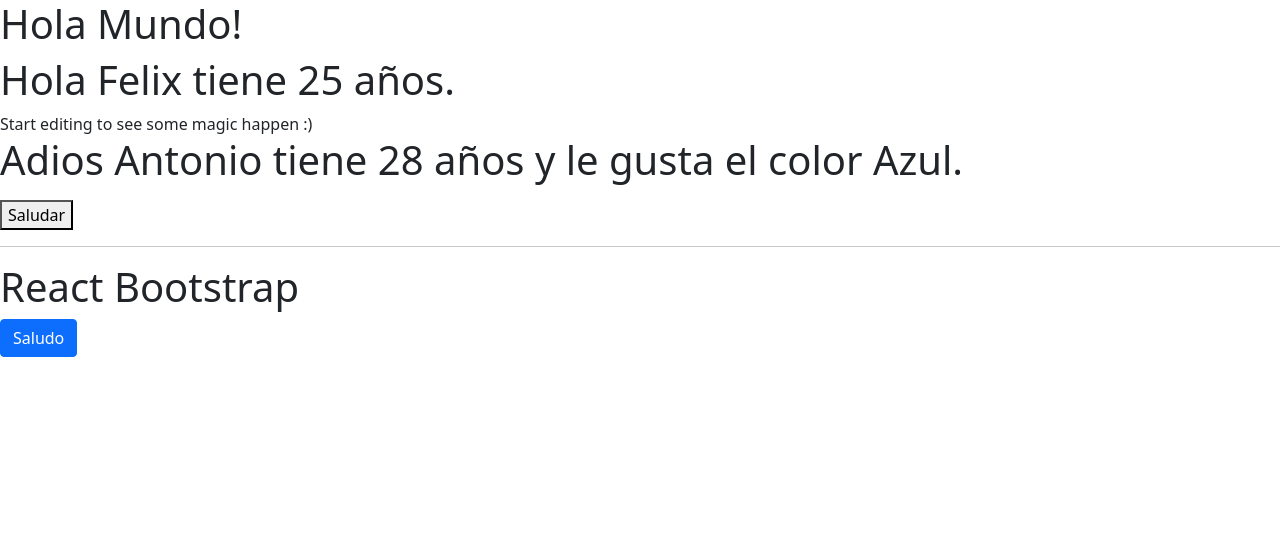
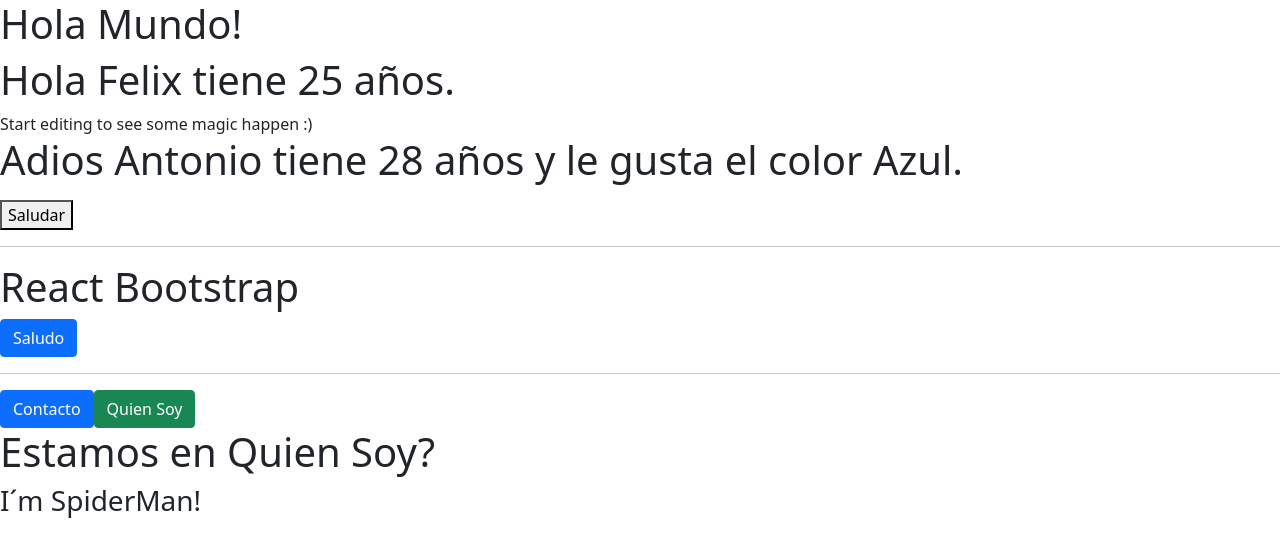
Before and after one commit to felixC89/Curso_Udemy-react-83d31k, a React (Create React App) app: page /quien-soy in a window 1280 px wide. Shown: the top 556 px of the page. Built offline with nearby package versions, Linux system fonts and the light colour scheme.

Commit message:
Creando enrutadores

```diff
--- a/package.json
+++ b/package.json
@@ -8,7 +8,8 @@
     "bootstrap": "^5.0.2",
     "react": "^17.0.2",
     "react-bootstrap": "^1.6.1",
-    "react-dom": "^17.0.2"
+    "react-dom": "^17.0.2",
+    "react-router-dom": "^5.2.0"
   },
   "scripts": {
     "start": "react-scripts start",
--- a/src/App.js
+++ b/src/App.js
@@ -2,7 +2,10 @@ import React from 'react';
 //import './style.css';
 import { Button } from 'react-bootstrap';
 //import { ReactComponent as ReactIcon } from './src/assets/react.svg';
+import { BrowserRouter as Router, Switch, Route, Link } from 'react-router-dom';
 import Saludo, { Despedida, SaludarUser } from './Componentes/Saludar.js';
+import Contacto from './Pages/Contacto';
+import QuienSoy from './Pages/Quiensoy';
 
 const Saludar = nombre => {
   alert('Hola ' + nombre);
@@ -37,6 +40,25 @@ export default function App() {
       >
         Saludo
       </Button>
+      <hr />
+      <Router>
+        <div>
+          <Link to="/contacto">
+            <Button>Contacto</Button>
+          </Link>
+          <Link to="/quien-soy">
+            <Button variant="success">Quien Soy</Button>
+          </Link>
+        </div>
+        <Switch>
+          <Route path="/contacto">
+            <Contacto />
+          </Route>
+          <Route path="/quien-soy">
+            <QuienSoy />
+          </Route>
+        </Switch>
+      </Router>
     </div>
   );
 }
--- /dev/null
+++ b/src/Pages/Contacto.js
@@ -0,0 +1,9 @@
+import React from 'react';
+
+export default function Contacto() {
+  return(
+    <div>
+      <h1>Estamos en contacto</h1>
+    </div>
+  );
+}
--- /dev/null
+++ b/src/Pages/Quiensoy.js
@@ -0,0 +1,10 @@
+import React from 'react';
+
+export default function QuienSoy() {
+  return (
+    <div>
+      <h1>Estamos en Quien Soy?</h1>
+      <h3>I´m SpiderMan!</h3>
+    </div>
+  );
+}
```
